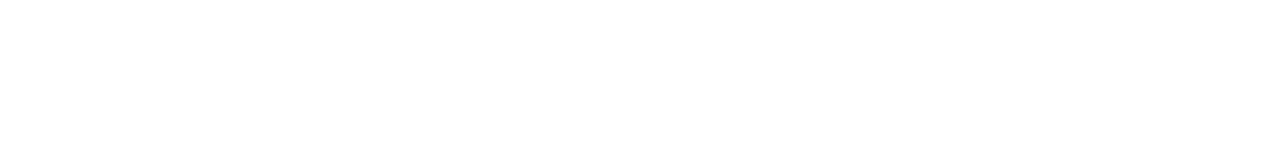
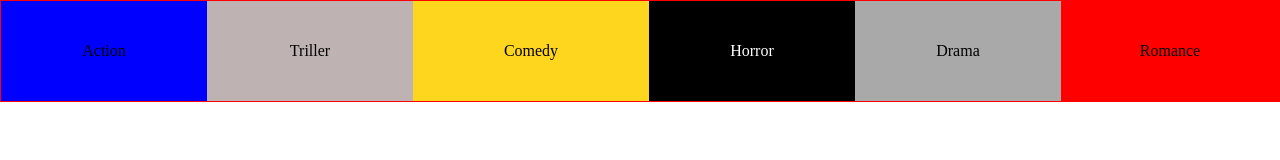
Before and after one commit to Fbw-wd22-e01-Rockstars/uib_layout_out_of_ordinary-OpheLiaxx, a plain HTML site: page index.html in a window 1280 px wide. Drawn offline with Linux system fonts and the light colour scheme.

Commit message:
1st attempt

```diff
--- a/index.html
+++ b/index.html
@@ -7,7 +7,19 @@
     <title>Layout Out of the Ordinary</title>
     <link rel="stylesheet" href="style.css" />
   </head>
+
   <body>
+  <div class="genres">
+    <div class="action">Action</div>
+    <div class="triller">Triller</div>
+    <div class="comedy">Comedy</div>
+    <div class="horror">Horror</div>
+    <div class="drama">Drama</div>
+    <div class="romance">Romance</div>
+
+
+
+  </div>
 
   </body>
 </html>
--- a/style.css
+++ b/style.css
@@ -2,3 +2,56 @@ html, body {
     margin: 0;
     padding: 0;
 }
+
+.genres {
+    display: flex;
+    border: 1px solid red;
+    flex-flow: wrap;
+
+}
+
+.action, .triller, .comedy, .horror, .drama, .romance {
+    display: flex;
+    width: 200px;
+    height: 100px;
+    align-items: center;
+    justify-content: center;
+}
+
+.action {
+    background-color: blue;
+    flex-grow: 1;
+
+}
+
+.triller {
+    background-color: rgb(190, 178, 178);
+    flex-grow: 1;
+}
+
+.comedy {
+    background-color: rgb(255, 214, 30);
+    flex-grow: 6;
+}
+
+.horror {
+
+    background-color: black;
+    color: white;
+    flex-grow: 1;
+
+}
+
+.drama {
+
+    background-color: darkgrey;
+    flex-grow: 1;
+}
+
+
+.romance {
+
+    background-color: red;
+    flex-grow: 3;
+
+}
```
